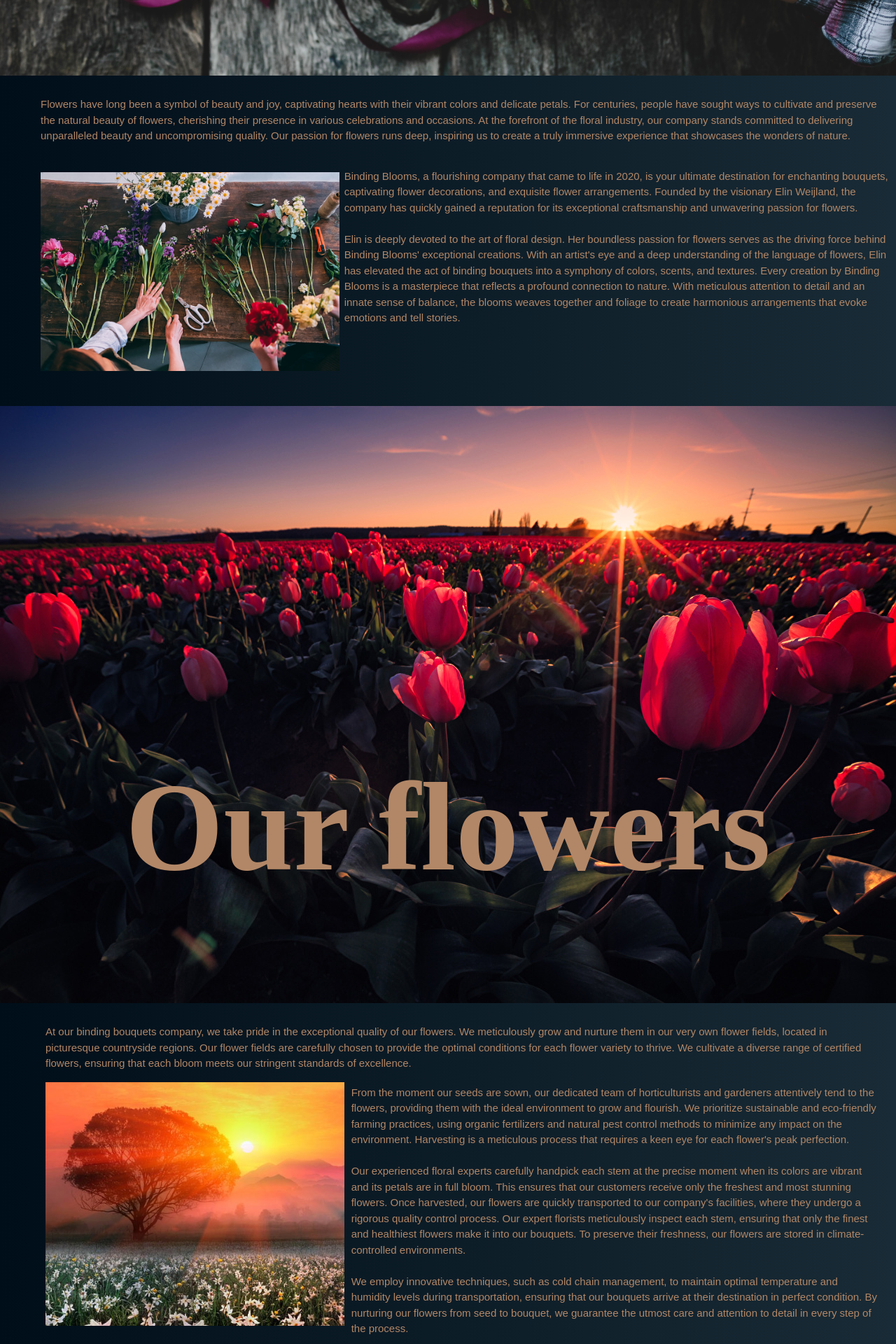
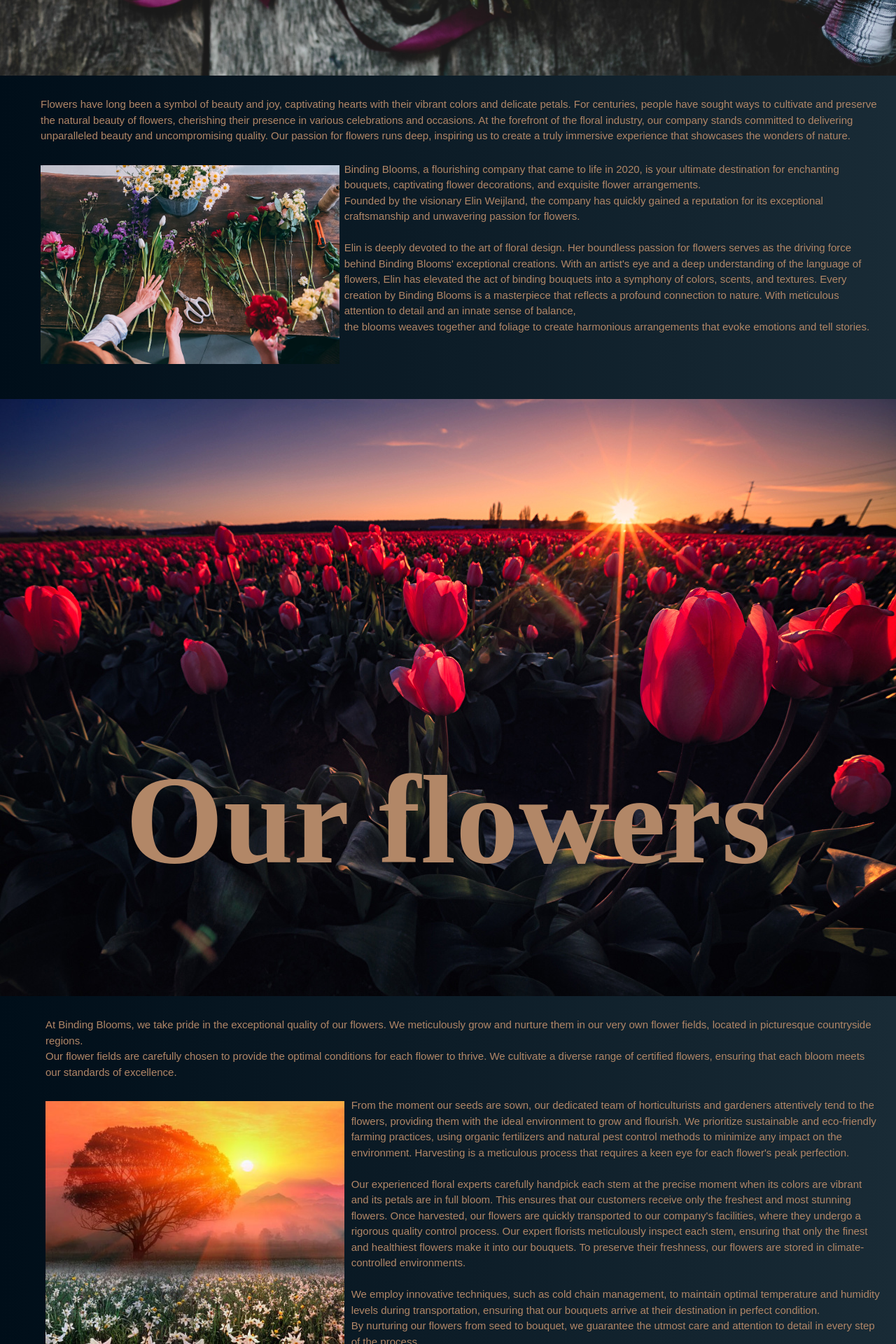
Before and after one commit to JennyWeij/BindingBlooms, a React (Vite) app: page / in a window 1280 px wide. Shown: the part 700-2620 px from the top of the page at 70% size. Built offline with nearby package versions, Linux system fonts and the light colour scheme.

Commit message:
fixat marginalerna

```diff
--- a/src/pages/AboutPage.tsx
+++ b/src/pages/AboutPage.tsx
@@ -37,22 +37,24 @@ function AboutPage() {
 
           <Box>
             <Text
-              mt={{ base: "20px", md: "30px" }}
+              mt={{ base: "15px", md: "30px" }}
               fontSize={{ base: "13px", md: "15px" }}
               fontFamily="SourceSansRegular"
               textAlign={{ base: "center", md: "start" }}
-              mr={{ base: "10px", md: "25px" }}
+              mr={{ base: "15px", md: "20px" }}
               ml={{ base: "15px", md: "65px" }}
+              mb={{ base: "15px", md: "30px" }}
               color="#B28767"
             >
               <span>
                 Binding Blooms specializes in offering exquisite floral
                 experiences. Our expert florists carefully select the finest
                 blooms, artfully arranging them to create captivating displays
-                that are perfect for any occasion. Whether you're looking for a
-                small centerpiece or an elaborate floral installation, our
-                skilled team excels in transforming spaces with impeccable
-                flower decorations that leave a lasting impression. <br />
+                that are perfect for any occasion. <br />
+                Whether you're looking for a small centerpiece or an elaborate
+                floral installation, our skilled team excels in transforming
+                spaces with impeccable flower decorations that leave a lasting
+                impression. <br />
               </span>
             </Text>
           </Box>
@@ -63,14 +65,13 @@ function AboutPage() {
             maxW="100%"
             bg="linear-gradient(to right, #000E19, #192B36)"
             justifyContent="center"
-            mt="50px"
           >
             <Box gridColumn={{ base: "1", md: "1", l: "1" }}>
               <Box
                 display="flex"
                 alignItems="start"
                 justifyItems="center"
-                ml={{ base: "15px", md: "65px" }}
+                ml={{ base: "0px", md: "65px" }}
                 mr="10px"
                 style={{ width: "100%", height: "100%" }}
               >
@@ -92,7 +93,7 @@ function AboutPage() {
               <Text
                 fontSize={{ base: "13px", md: "15px" }}
                 fontFamily="SourceSans3 Light"
-                mr="10px"
+                mr={{ base: "15px", md: "20px" }}
                 mb="40px"
                 ml={{ base: "15px", md: "75px" }}
                 textAlign={{ base: "center", md: "start" }}
--- a/src/pages/FlowersPage.tsx
+++ b/src/pages/FlowersPage.tsx
@@ -36,22 +36,23 @@ function FlowersPage() {
 
         <Box>
           <Text
-            mt={{ base: "20px", md: "30px" }}
+            mt={{ base: "15px", md: "30px" }}
             fontSize={{ base: "13px", md: "15px" }}
             fontFamily="SourceSansRegular"
             textAlign={{ base: "center", md: "start" }}
-            mr={{ base: "10px", md: "25px" }}
+            mr={{ base: "15px", md: "20px" }}
             ml={{ base: "15px", md: "65px" }}
+            mb={{ base: "15px", md: "30px" }}
             color="#B28767"
           >
             <span>
-              At our binding bouquets company, we take pride in the exceptional
-              quality of our flowers. We meticulously grow and nurture them in
-              our very own flower fields, located in picturesque countryside
-              regions. Our flower fields are carefully chosen to provide the
-              optimal conditions for each flower variety to thrive. We cultivate
-              a diverse range of certified flowers, ensuring that each bloom
-              meets our stringent standards of excellence. <br />
+              At Binding Blooms, we take pride in the exceptional quality of our
+              flowers. We meticulously grow and nurture them in our very own
+              flower fields, located in picturesque countryside regions. <br />
+              Our flower fields are carefully chosen to provide the optimal
+              conditions for each flower to thrive. We cultivate a diverse range
+              of certified flowers, ensuring that each bloom meets our standards
+              of excellence. <br />
             </span>
           </Text>
         </Box>
@@ -68,8 +69,8 @@ function FlowersPage() {
               display="flex"
               alignItems="start"
               justifyItems="center"
-              mt={{ base: "10px", md: "15px" }}
-              ml={{ base: "15px", md: "65px" }}
+              // mt={{ base: "10px", md: "15px" }}
+              ml={{ base: "0px", md: "65px" }}
               style={{ width: "100%", height: "100%" }}
             >
               <img
@@ -86,11 +87,11 @@ function FlowersPage() {
 
           <Box gridColumn={{ base: "1", md: "2" }}>
             <Text
-              mt={{ base: "30px", md: "19px" }}
+              mt={{ base: "30px", md: "-5px" }}
               fontSize={{ base: "13px", md: "15px" }}
               fontFamily="SourceSansRegular"
               textAlign={{ base: "center", md: "start" }}
-              mr={{ base: "10px", md: "25px" }}
+              mr={{ base: "15px", md: "20px" }}
               ml={{ base: "15px", md: "75px" }}
               color="#B28767"
             >
@@ -128,9 +129,10 @@ function FlowersPage() {
                 We employ innovative techniques, such as cold chain management,
                 to maintain optimal temperature and humidity levels during
                 transportation, ensuring that our bouquets arrive at their
-                destination in perfect condition. By nurturing our flowers from
-                seed to bouquet, we guarantee the utmost care and attention to
-                detail in every step of the process.
+                destination in perfect condition. <br />
+                By nurturing our flowers from seed to bouquet, we guarantee the
+                utmost care and attention to detail in every step of the
+                process.
               </span>
             </Text>
           </Box>
--- a/src/pages/StartPage.tsx
+++ b/src/pages/StartPage.tsx
@@ -36,14 +36,14 @@ function StartPage() {
         </Box>
         {/* <Box
           position="absolute"
-          top={["30%", "50%", "80%"]}
-          left={["10%", "20%", "50%"]}
-          transform="translate(110%, 25%)"
+          top={["30%", "50%", "60px"]}
+          left={["10%", "20%", "-5%"]}
+          transform="translate(50%, 25%)"
           display="flex"
           alignItems="center"
           justifyContent="end"
-          width={["100px", "200px", "300px"]}
-          height={["100px", "200px", "300px"]}
+          width={["100px", "200px", "250px"]}
+          height={["100px", "200px", "250px"]}
           // width="280px"
           // height="280px"
           backgroundColor="#B28767"
@@ -54,7 +54,7 @@ function StartPage() {
             fontFamily="SourceSansRegular"
             color="#000E19"
             ml={{ base: "10px", md: "38px" }}
-            fontSize={["10px", "18px", "27px"]}
+            fontSize={["10px", "18px", "22px"]}
           >
             Our courses are now fully booked, <br />
             new dates coming!
@@ -65,10 +65,11 @@ function StartPage() {
           <Text
             fontSize={{ base: "13px", md: "15px" }}
             fontFamily="SourceSansRegular"
-            mr={{ base: "5px", md: "15px" }}
+            mr={{ base: "15px", md: "20px" }}
             ml={{ base: "15px", md: "58px" }}
             mt={{ base: "15px", md: "30px" }}
-            textAlign={{ base: "start", md: "start" }}
+            mb={{ base: "15px", md: "30px" }}
+            textAlign={{ base: "center", md: "start" }}
             color="#B28767"
           >
             <span>
@@ -89,7 +90,6 @@ function StartPage() {
         <Grid
           templateColumns={{ base: "1fr", md: "1fr 2fr" }}
           maxW="100%"
-          mt="40px"
           justifyItems="center"
           alignItems="start"
         >
@@ -97,7 +97,7 @@ function StartPage() {
             <Box
               display="flex"
               justifyItems="center"
-              ml={{ base: "15px", md: "58px" }}
+              ml={{ base: "0px", md: "58px" }}
               style={{ width: "100%", height: "100%" }}
             >
               <img
@@ -117,7 +117,7 @@ function StartPage() {
             <Text
               fontSize={{ base: "13px", md: "15px" }}
               fontFamily="SourceSansRegular"
-              mr="5px"
+              mr={{ base: "15px", md: "20px" }}
               ml={{ base: "15px", md: "65px" }}
               mt={{ base: "15px", md: "-5px" }}
               textAlign={{ base: "center", md: "start" }}
@@ -127,9 +127,10 @@ function StartPage() {
                 Binding Blooms, a flourishing company that came to life in 2020,
                 is your ultimate destination for enchanting bouquets,
                 captivating flower decorations, and exquisite flower
-                arrangements. Founded by the visionary Elin Weijland, the
-                company has quickly gained a reputation for its exceptional
-                craftsmanship and unwavering passion for flowers. <br />
+                arrangements. <br />
+                Founded by the visionary Elin Weijland, the company has quickly
+                gained a reputation for its exceptional craftsmanship and
+                unwavering passion for flowers. <br />
                 <br />
                 Elin is deeply devoted to the art of floral design. Her
                 boundless passion for flowers serves as the driving force behind
@@ -139,6 +140,7 @@ function StartPage() {
                 scents, and textures. Every creation by Binding Blooms is a
                 masterpiece that reflects a profound connection to nature. With
                 meticulous attention to detail and an innate sense of balance,
+                <br />
                 the blooms weaves together and foliage to create harmonious
                 arrangements that evoke emotions and tell stories.
                 <br />
```
Also changed, not shown: src/pages/CoursesPage.tsx (+16 -14 lines).
